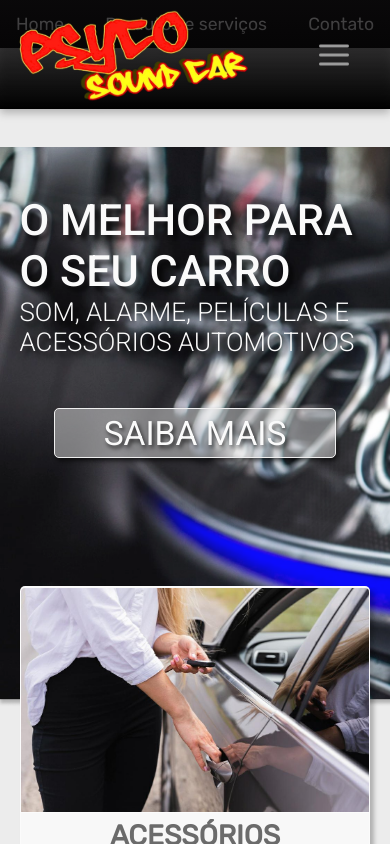
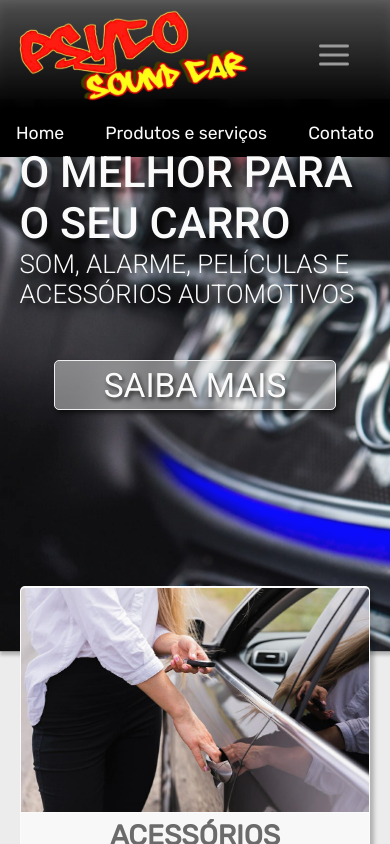
Before and after one commit to RyanderGodinho/SitePsyco, a React (Vite) app: page / in a window 390 px wide. Both pictures are taken after a click on the picture 334 px from the left and 54 px from the top of the page. Shown: the top 844 px of the page. Built offline with nearby package versions, Linux system fonts and the light colour scheme.

Commit message:
Update menu.css

```diff
--- a/src/components/Menu/menu.css
+++ b/src/components/Menu/menu.css
@@ -1,6 +1,8 @@
 .container-all-menu {
     align-items: center;
     justify-content: center;
+    position: fixed;
+    top: 6.8125rem;
 
     width: 100%;
     height: 3rem;
```
